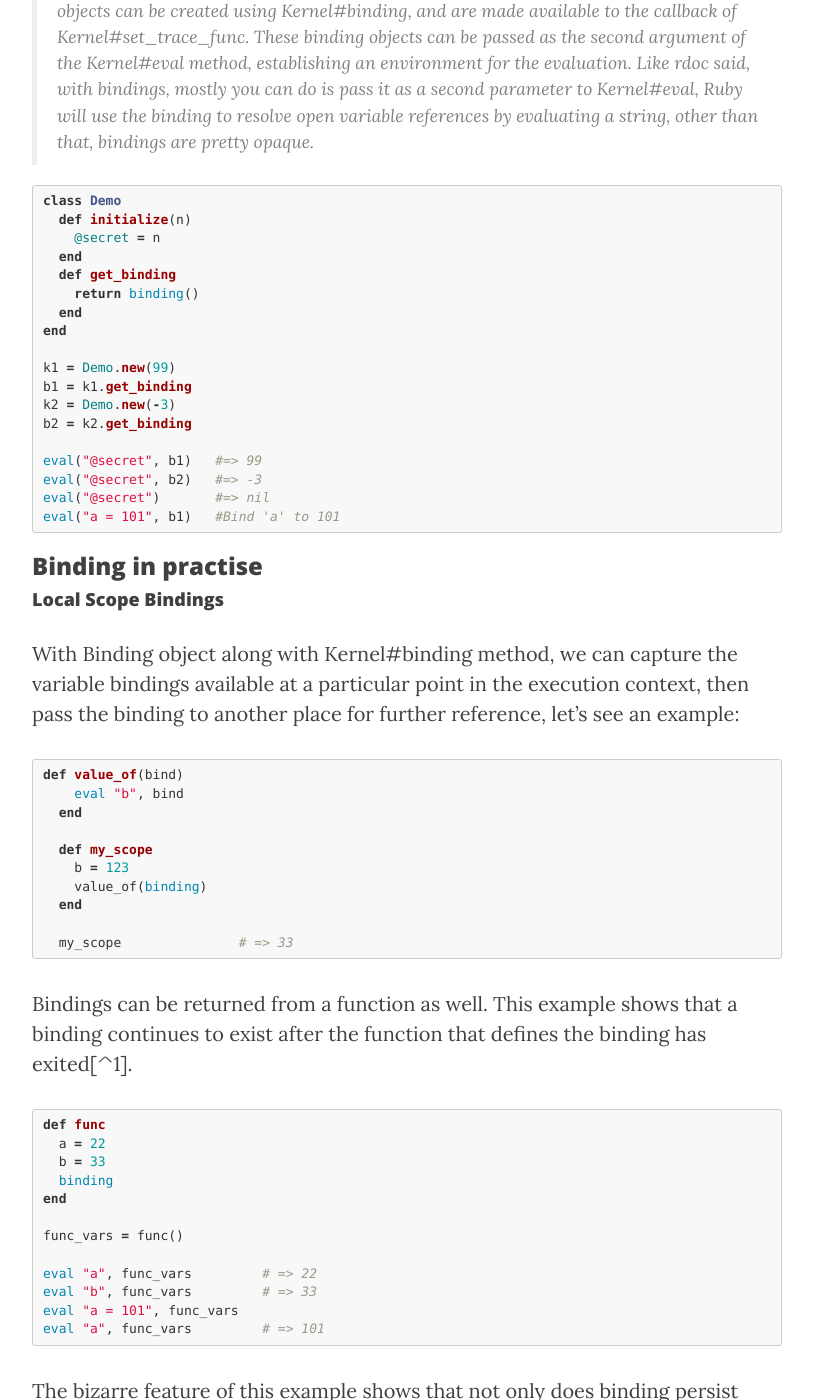
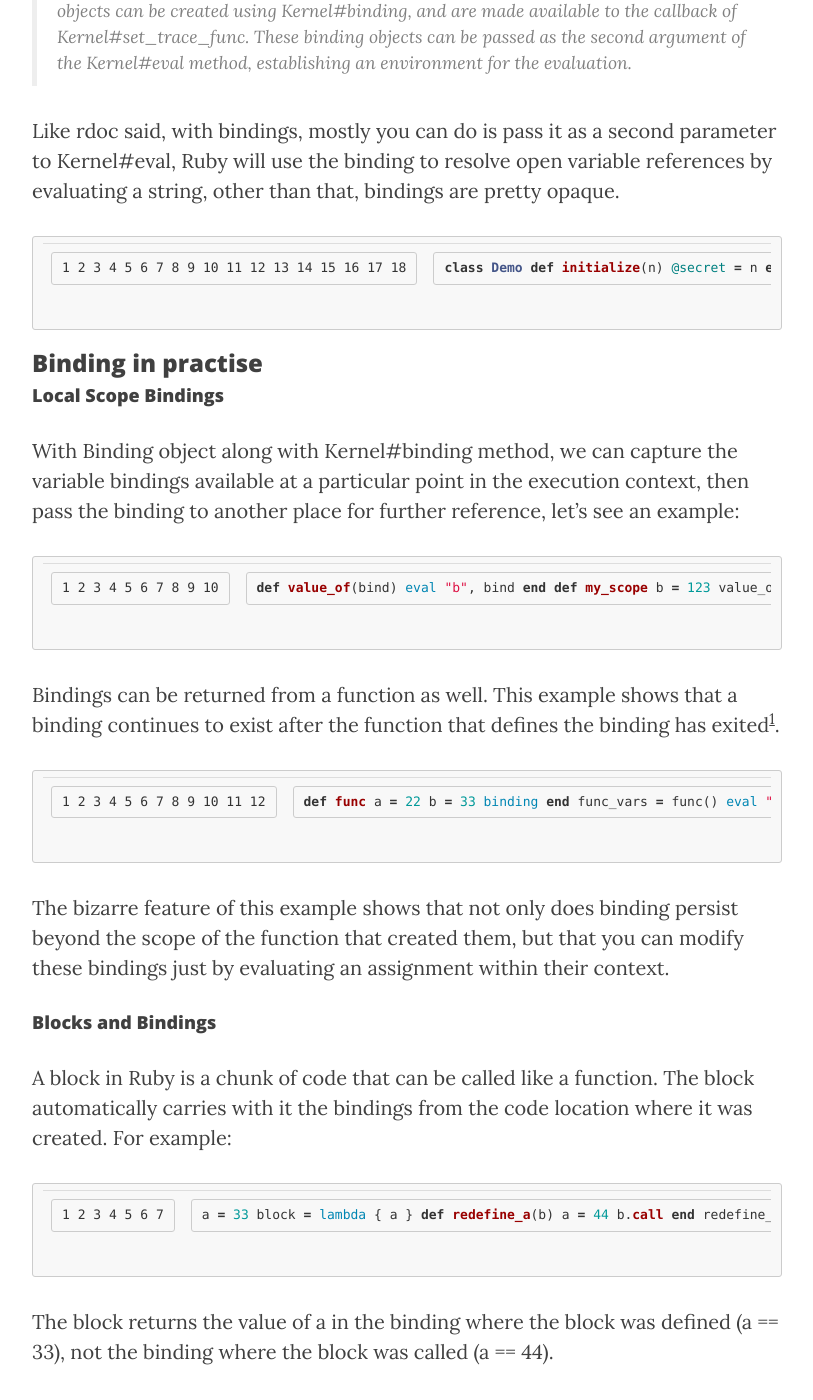
Before and after one commit to puffsun/puffsun.github.io-source, a Jekyll site: the page built from _posts/2014-01-24-bindings-in-ruby.markdown, in a window 1280 px wide and 1400 px high, scrolled down 750 px. Shown: the whole window, without its empty margins (233-1046 px from the left). Built offline with Jekyll 4.4.1, drawn with Linux system fonts in a browser that asks for light colours; nearby versions of some CDN libraries; some of the changed text lies outside the part shown.

Commit message:
Updated binding in Ruby.

````diff
--- a/_posts/2014-01-24-bindings-in-ruby.markdown
+++ b/_posts/2014-01-24-bindings-in-ruby.markdown
@@ -1,6 +1,6 @@
 ---
 layout: post
-title: "Bindings In Ruby"
+title: "Bindings in Ruby"
 date: 2014-01-24 14:43:40 +0800
 comments: true
 categories: ["Ruby"]
@@ -13,10 +13,12 @@
 In Ruby, bindings can be made available by calling binding method, which is a Kernel method that returns Binding object. Let's see the [rdoc](http://www.ruby-doc.org/core-2.1.0/Binding.html) of Binding object:
 
 >Objects of class Binding encapsulate the execution context at some particular place in the code and retain this context for future use. The variables, methods, value of self, and possibly an iterator block that can be accessed in this context are all retained. Binding objects can be created using Kernel#binding, and are made available to the callback of Kernel#set_trace_func. These binding objects can be passed as the second argument of the Kernel#eval method, establishing an environment for the evaluation.
+
 <!--more-->
+
 Like rdoc said, with bindings, mostly you can do is pass it as a second parameter to Kernel#eval, Ruby will use the binding to resolve open variable references by evaluating a string, other than that, bindings are pretty opaque.
 
-```ruby
+{%highlight ruby linenos%}
 class Demo
   def initialize(n)
     @secret = n
@@ -35,26 +37,29 @@
 eval("@secret", b2)   #=> -3
 eval("@secret")       #=> nil
 eval("a = 101", b1)   #Bind 'a' to 101
-```
+{%endhighlight%}
 
 ### Binding in practise
 #### Local Scope Bindings
 With Binding object along with Kernel#binding method, we can capture the variable bindings available at a particular point in the execution context, then pass the binding to another place for further reference, let's see an example:
-```ruby
+
+{%highlight ruby linenos%}
 def value_of(bind)
-    eval "b", bind
-  end
+  eval "b", bind
+end
 
-  def my_scope
-    b = 123
-    value_of(binding)
-  end
+def my_scope
+  b = 123
+  value_of(binding)
+end
 
-  my_scope               # => 33
-```
+my_scope               # => 33
+{%endhighlight%}
+
 Bindings can be returned from a function as well. This example shows that a binding continues to exist after the function that defines the binding has exited[^1].
 
-```ruby
+
+{%highlight ruby linenos%}
 def func
   a = 22
   b = 33
@@ -67,13 +72,14 @@
 eval "b", func_vars         # => 33
 eval "a = 101", func_vars
 eval "a", func_vars         # => 101
-```
+{%endhighlight%}
+
 The bizarre feature of this example shows that not only does binding persist beyond the scope of the function that created them, but that you can modify these bindings just by evaluating an assignment within their context.
 
 #### Blocks and Bindings
 
 A block in Ruby is a chunk of code that can be called like a function. The block automatically carries with it the bindings from the code location where it was created. For example:
-```ruby
+  {%highlight ruby linenos%}
   a = 33
   block = lambda { a }
   def redefine_a(b)
@@ -81,31 +87,36 @@
     b.call
   end
   redefine_a(block)      # => 33
-```
+{%endhighlight%}
+
 The block returns the value of a in the binding where the block was defined (a == 33), not the binding where the block was called (a == 44).
 
 This combination of code block and binding is called a closure, and is a very powerful tool in a Ruby programmers toolbox.
 
 #### [ERuby](http://en.wikipedia.org/wiki/ERuby) and Bindings
 ERuby stands for Embened Ruby, it's a templating system that used to embed Ruby code into text document. One of it's implementation in Ruby is called erb. With erb, you can write your template like this:
-```ruby
+
+{%highlight ruby%}
 template = "<html><body><%= @title %></body></html>"
-```
+{%endhighlight%}
+
 Later, you can evaluate the template with Ruby code:
-```ruby
+{%highlight ruby%}
 @title = "The web and all that jazz"
 erb = ERB.new(template)
 html = erb.result(binding)
-```
+{%endhighlight%}
+
 Note the binding call in the last line of code snippet, it pass in current execution context, which contains the @title variable definition. If we call erg like this:
-```ruby
+{%highlight ruby%}
 html = erb.result
-```
+{%endhighlight%}
+
 Ruby will assumes that the binding as TOPLEVEL_BINDING, which is not what we want obviously.
 
 #### Bindings for everyday use
 Here I'll show you how to use binding to do quick debugging, first of all, we open the Array class, add a debug method[^2]:
-```ruby
+{%highlight ruby linenos%}
 class Array
   def debug binding
     each do |arg|
@@ -113,12 +124,13 @@
     end
   end
 end
-```
+{%endhighlight%}
 
 You can use this method to inspect a list of snippets of Ruby code to see what each snippet returns:
-```ruby
+{%highlight ruby%}
 ['user','current_resource', 'user.owns?(current_resource)'].debug(binding)
-```
+{%endhighlight%}
+
 Keep mind that each element in the array will be evaluated as Ruby code, then return the execution result of the code snippet. In this example, the current execution context was captured by calling Kernel#binding method, then these code snippet was execution in the context that binding method captured.
 
 ### Conclusion
````
Also changed, not shown: other parts of _posts/2014-01-24-bindings-in-ruby.markdown (+2 -1 lines).
